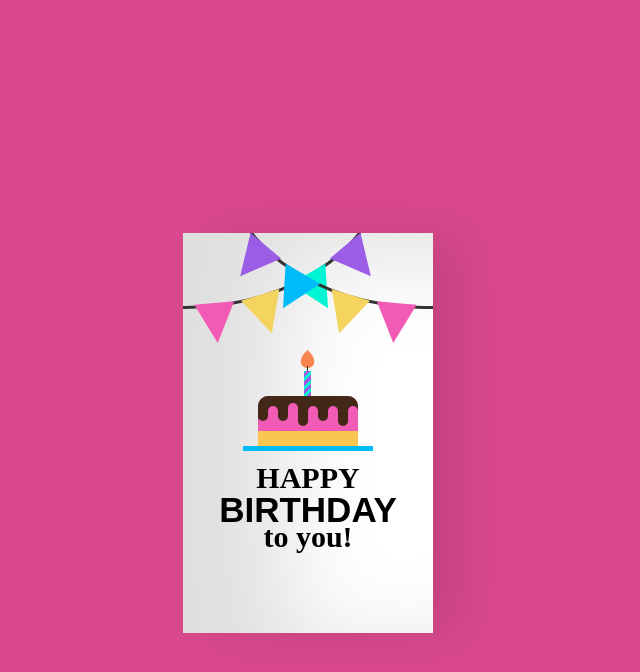
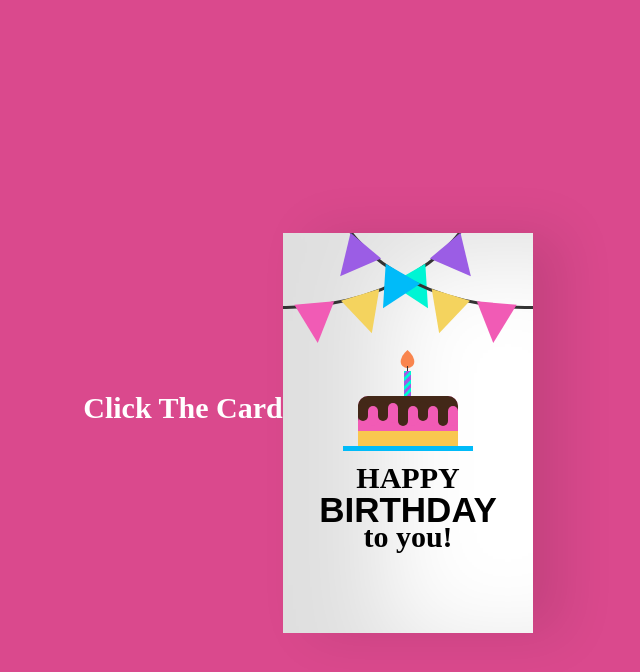
Before and after one commit to RahilJamadar/payal, a plain HTML site: page index.html in a window 1280 px wide. Shown: the whole page, without its empty margins (332-972 px from the left). Drawn offline with Linux system fonts and the light colour scheme; a script that the page names is missing.

Commit message:
Update index.html

```diff
--- a/index.html
+++ b/index.html
@@ -7,6 +7,9 @@
     <link rel="stylesheet" href="style.css">
 </head>
 <body>
+    <div class="mess">
+      <h3>Click The Card</h3>
+    </div>
     <div class="birthdayCard">
         <div class="cardFront">
           <div class="front-text">
```
